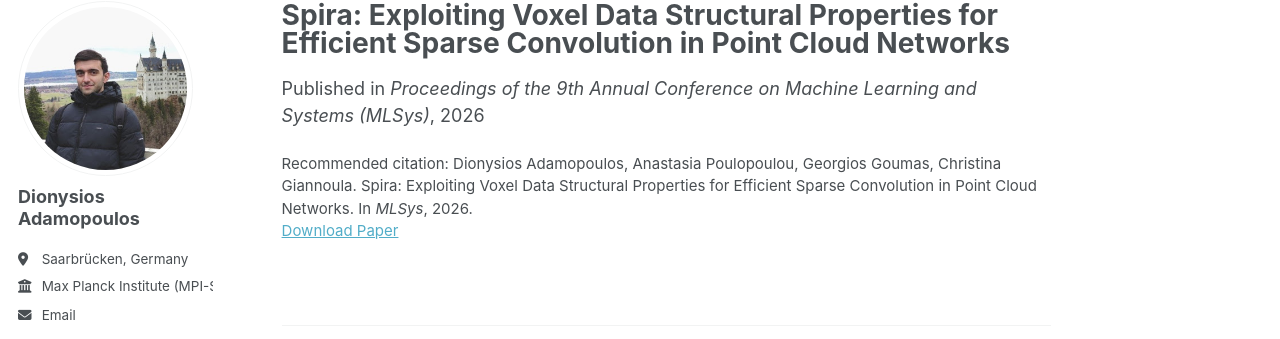
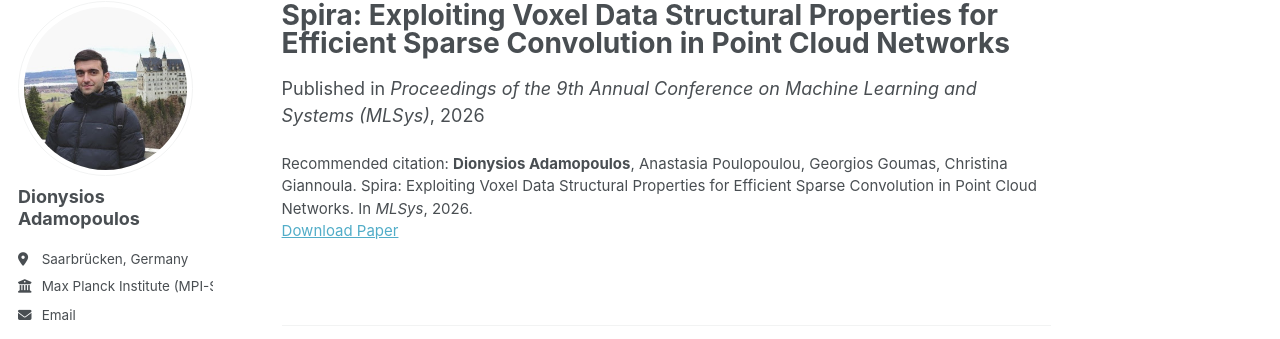
Before and after one commit to dion-adam/dion-adam.github.io, a Jekyll site: the page built from _publications/2026-04-13-Spira-2.md, in a window 1280 px wide. Shown: the part 100-439 px from the top of the page. Built offline with Jekyll 4.4.1, drawn with Linux system fonts in a browser that asks for light colours; some web fonts are replaced; a script bundle is joined from its source files by our own code; library files that are not in the unit come from our copies.

```diff
--- a/_publications/2026-04-13-Spira-2.md
+++ b/_publications/2026-04-13-Spira-2.md
@@ -5,5 +5,5 @@ permalink: /publications/2026-04-13-Spira-2
 date: 2026-04-13
 venue: 'Proceedings of the 9th Annual Conference on Machine Learning and Systems (MLSys)'
 paperurl: 'https://arxiv.org/pdf/2511.20834'
-citation: 'Dionysios Adamopoulos, Anastasia Poulopoulou, Georgios Goumas, Christina Giannoula. Spira: Exploiting Voxel Data Structural Properties for Efficient Sparse Convolution in Point Cloud Networks. In <i>MLSys</i>, 2026.'
+citation: '<b>Dionysios Adamopoulos</b>, Anastasia Poulopoulou, Georgios Goumas, Christina Giannoula. Spira: Exploiting Voxel Data Structural Properties for Efficient Sparse Convolution in Point Cloud Networks. In <i>MLSys</i>, 2026.'
 ---
```
